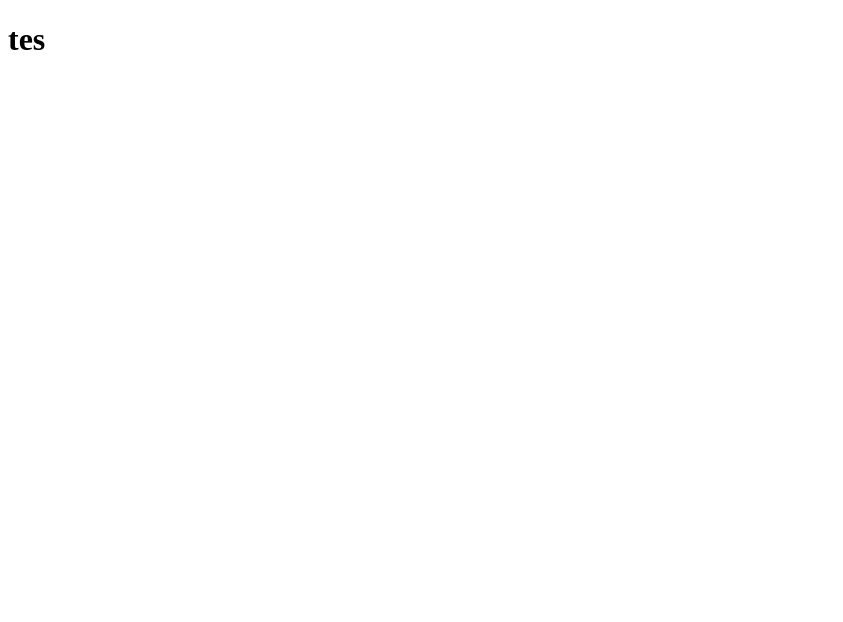
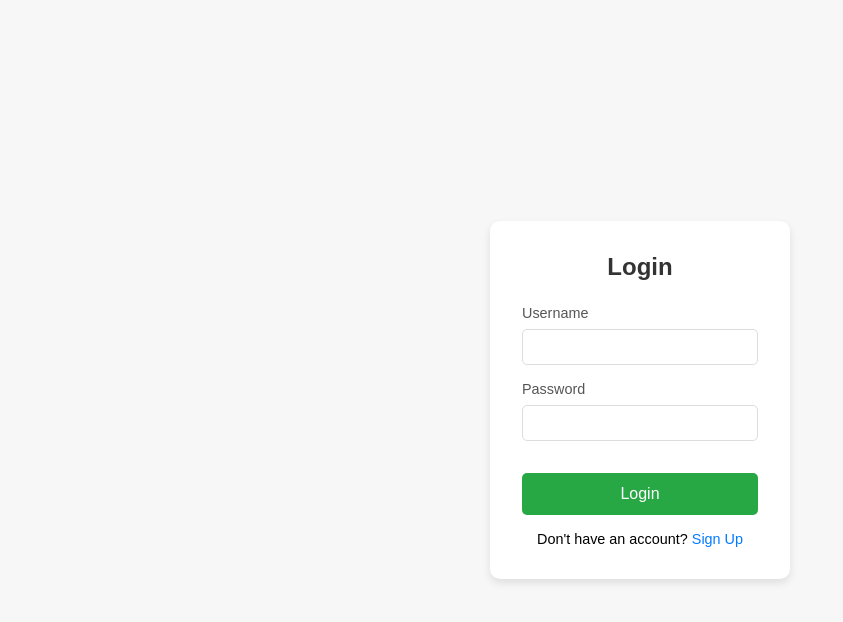
Before and after one commit to Afiefanugrah/Sistem-Blog-Sederhana-dengan-Node.js-dan-Express, a website: page public/index.html in a window 1280 px wide. Shown: the whole page, without its empty margins (0-843 px from the left). Drawn offline with Linux system fonts and the light colour scheme.

Commit message:
halam login

```diff
--- /dev/null
+++ b/public/index.css
@@ -0,0 +1,78 @@
+* {
+  margin: 0;
+  padding: 0;
+  box-sizing: border-box;
+}
+
+body {
+  font-family: Arial, sans-serif;
+  background-color: #f7f7f7;
+  display: flex;
+  justify-content: center;
+  align-items: center;
+  height: 100vh;
+}
+
+.login-container {
+  background-color: white;
+  padding: 2rem;
+  border-radius: 10px;
+  box-shadow: 0 4px 8px rgba(0, 0, 0, 0.1);
+  width: 300px;
+  text-align: center;
+}
+
+h2 {
+  margin-bottom: 1.5rem;
+  color: #333;
+}
+
+.input-group {
+  margin-bottom: 1rem;
+  text-align: left;
+}
+
+.input-group label {
+  font-size: 0.9rem;
+  margin-bottom: 0.5rem;
+  display: block;
+  color: #555;
+}
+
+.input-group input {
+  width: 100%;
+  padding: 0.5rem;
+  border: 1px solid #ddd;
+  border-radius: 5px;
+  font-size: 1rem;
+}
+
+.login-button {
+  width: 100%;
+  padding: 0.75rem;
+  background-color: #28a745;
+  color: white;
+  border: none;
+  border-radius: 5px;
+  font-size: 1rem;
+  cursor: pointer;
+  margin-top: 1rem;
+}
+
+.login-button:hover {
+  background-color: #218838;
+}
+
+.signup-link {
+  margin-top: 1rem;
+  font-size: 0.9rem;
+}
+
+.signup-link a {
+  color: #007bff;
+  text-decoration: none;
+}
+
+.signup-link a:hover {
+  text-decoration: underline;
+}
--- a/public/index.html
+++ b/public/index.html
@@ -1,11 +1,26 @@
 <!DOCTYPE html>
 <html lang="en">
 <head>
-  <meta charset="UTF-8">
-  <meta name="viewport" content="width=device-width, initial-scale=1.0">
-  <title>halaman awal</title>
+    <meta charset="UTF-8">
+    <meta name="viewport" content="width=device-width, initial-scale=1.0">
+    <title>Login</title>
+    <link rel="stylesheet" href="index.css">
 </head>
 <body>
-  <h1>tes</h1>
+    <div class="login-container">
+        <h2>Login</h2>
+        <form action="/login" method="POST">
+            <div class="input-group">
+                <label for="username">Username</label>
+                <input type="text" id="username" name="username" required>
+            </div>
+            <div class="input-group">
+                <label for="password">Password</label>
+                <input type="password" id="password" name="password" required>
+            </div>
+            <button type="submit" class="login-button">Login</button>
+            <p class="signup-link">Don't have an account? <a href="/signup">Sign Up</a></p>
+        </form>
+    </div>
 </body>
 </html>
```
